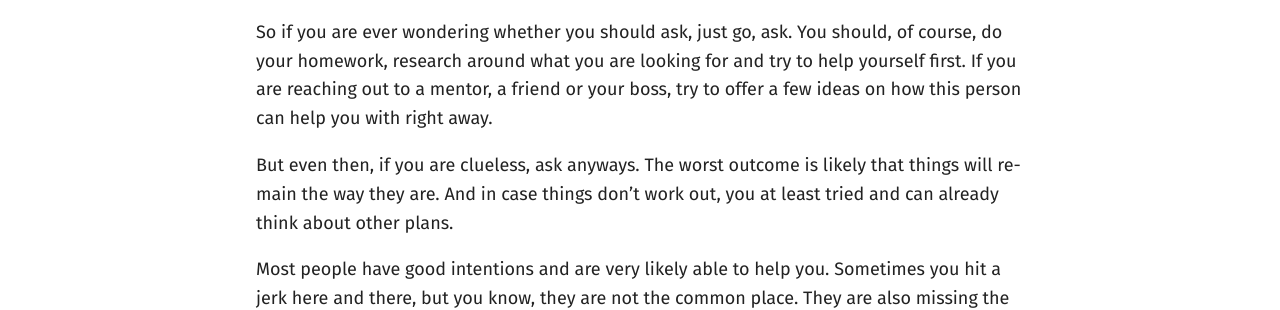
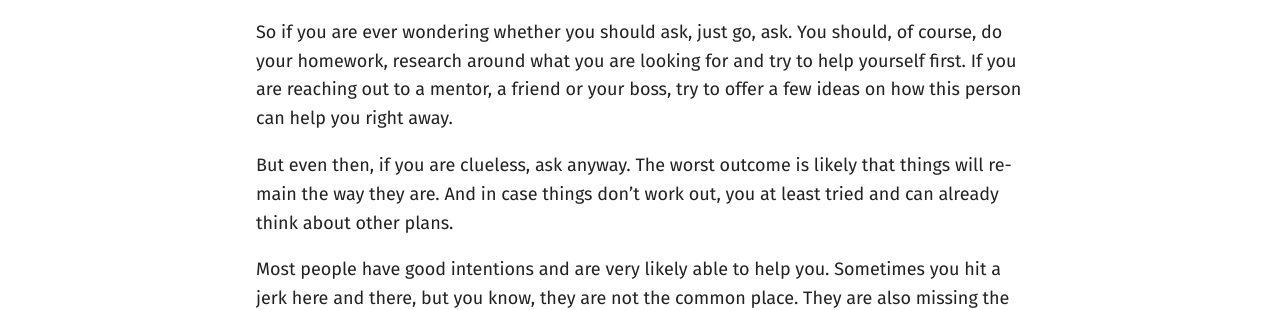
Before and after one commit to brunojppb/brunojppb.github.io, a Jekyll site: the page built from _posts/2023-10-22-ask-like-your-career-depends-on-it.md, in a window 1280 px wide and 900 px high, scrolled down 5341 px. Shown: the part 460-770 px from the top of the window. Built offline with Jekyll 4.4.1, drawn with Linux system fonts in a browser that asks for light colours; some of the changed text lies outside the part shown.

Commit message:
Update article

```diff
--- a/_posts/2023-10-22-ask-like-your-career-depends-on-it.md
+++ b/_posts/2023-10-22-ask-like-your-career-depends-on-it.md
@@ -55,9 +55,9 @@
 
 ## Getting the chance to study abroad without losing my job
 
-There was no way for me to go, spend almost 2
-years in the US without losing my job. I thought "That is it, I am gonna lose
-this opportunity. I cannot afford to support my family without my job".
+There was no way for me to go, spend almost 2 years in the US without losing my
+job. I thought "That is it, I am gonna lose this opportunity. I cannot afford to
+support my family without my job".
 
 Although I knew the chances of keeping my job while away were really slim, I had
 to ask my boss again. I thought "What have I got to lose? I did not have this
@@ -79,9 +79,9 @@
 particular officer to go anywhere and take a course that could benefit the
 police.
 
-I HAD NO CLUE THAT THIS EVEN EXISTED! Neither did my boss, until he talked to his
-colleagues about my situation and a good friend of his, who turns out was a
-really good lawyer, explained it to him. Long-story short, we went through all
+I HAD NO CLUE THAT THIS EVEN EXISTED! Neither did my boss, until he talked to
+his colleagues about my situation and a good friend of his, who turns out was a
+really good lawyer explained it to him. Long-story short, we went through all
 the paperwork internally and eventually I got the approval to go, enjoy my
 hard-earned scholarship in the US while I kept my job, including part of my
 salary.
@@ -143,7 +143,7 @@
 it worked and her email existed. This already felt like a small win. But even
 then, my chances of getting a reply were really slim. Worse yet, even if I get a
 reply, what are the chances of getting an actual internship opportunity? Very
-likely zero. But it was worth asking it anyways.
+likely zero. But it was worth asking anyway.
 
 ### Three days later, an unexpected surprise
 
@@ -203,11 +203,11 @@
 So if you are ever wondering whether you should ask, just go, ask. You should,
 of course, do your homework, research around what you are looking for and try to
 help yourself first. If you are reaching out to a mentor, a friend or your boss,
-try to offer a few ideas on how this person can help you with right away.
+try to offer a few ideas on how this person can help you right away.
 
-But even then, if you are clueless, ask anyways. The worst outcome is likely
-that things will remain the way they are. And in case things don't work out, you
-at least tried and can already think about other plans.
+But even then, if you are clueless, ask anyway. The worst outcome is likely that
+things will remain the way they are. And in case things don't work out, you at
+least tried and can already think about other plans.
 
 Most people have good intentions and are very likely able to help you. Sometimes
 you hit a jerk here and there, but you know, they are not the common place. They
```
Also changed, not shown: other parts of _posts/2023-10-22-ask-like-your-career-depends-on-it.md (+2 -2 lines).
